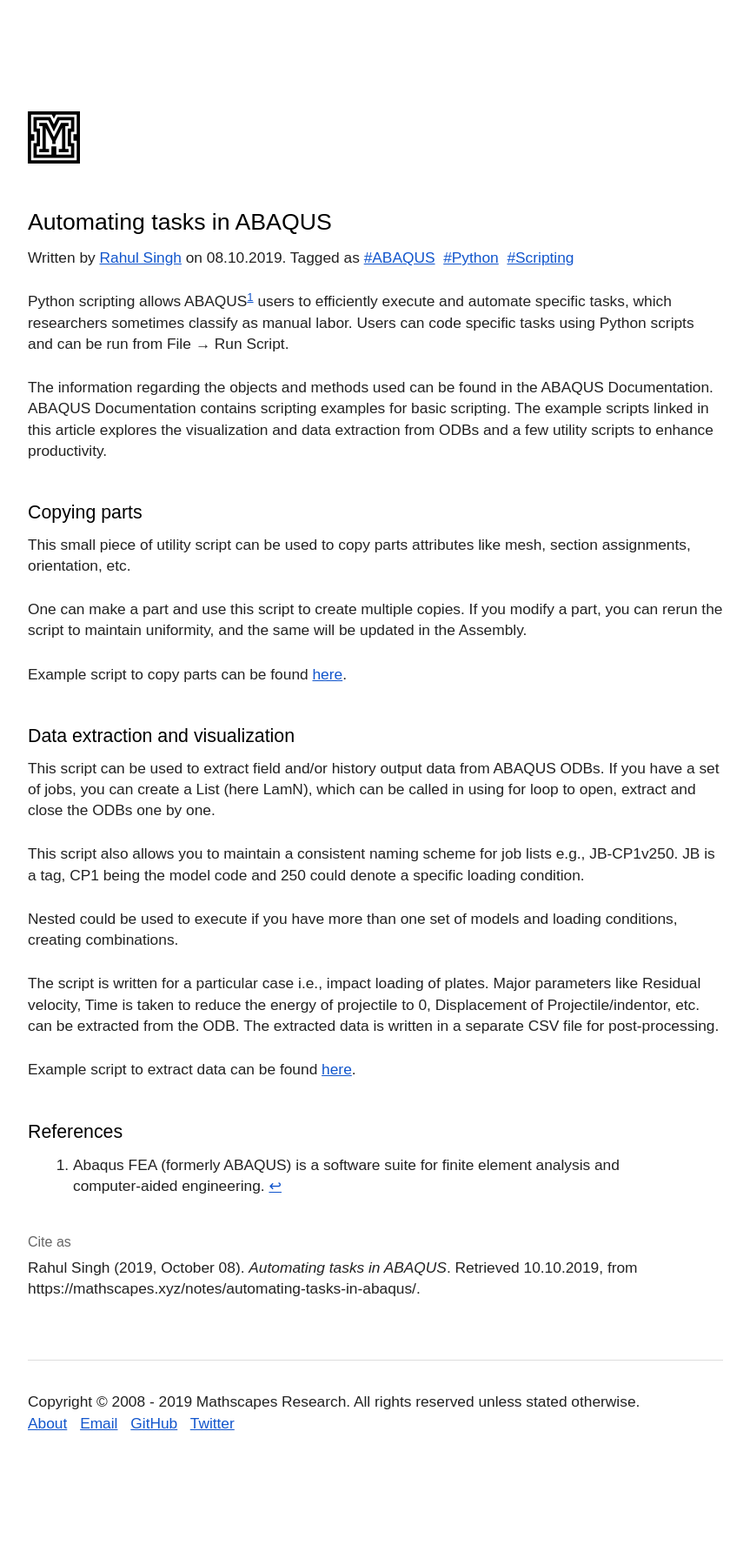
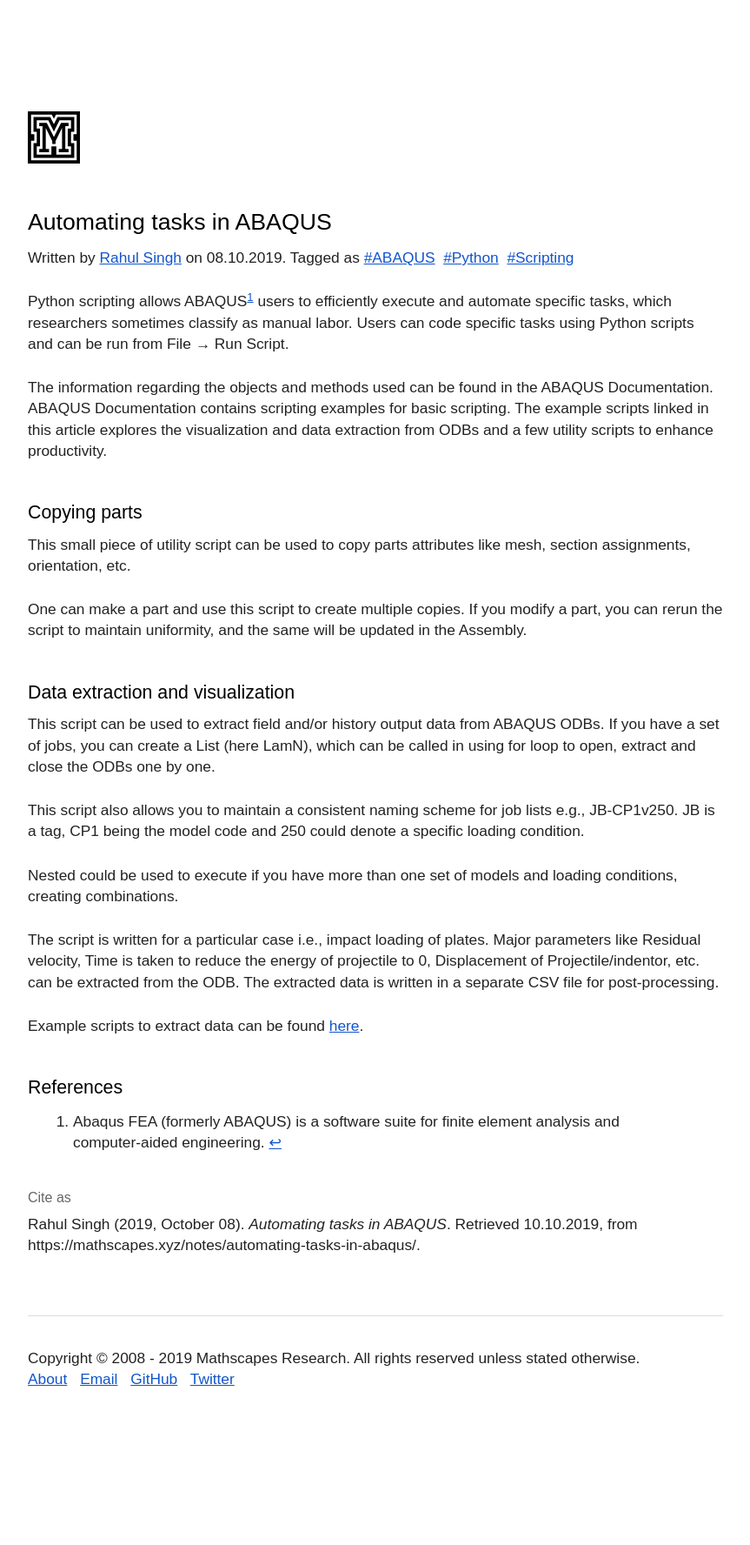
Before and after one commit to mathscapes/website, a Jekyll site: the page built from _posts/2019-10-08-automating-tasks-in-abaqus.md, in a window 1280 px wide. Shown: the whole page at 87% size, without its empty margins (208-1071 px from the left). Built offline with Jekyll 4.4.1, drawn with Linux system fonts in a browser that asks for light colours; some web fonts are replaced; after the commit the page ends 1726 px from its top, so only the background shows below that.

Commit message:
update link

```diff
--- a/_posts/2019-10-08-automating-tasks-in-abaqus.md
+++ b/_posts/2019-10-08-automating-tasks-in-abaqus.md
@@ -15,8 +15,6 @@
 
 One can make a part and use this script to create multiple copies. If you modify a part, you can rerun the script to maintain uniformity, and the same will be updated in the Assembly.
 
-Example script to copy parts can be found [here](https://github.com/mathscapes/mpart/blob/master/MPartCopy.py).
-
 ## Data extraction and visualization
 
 This script can be used to extract field and/or history output data from ABAQUS ODBs. If you have a set of jobs, you can create a List (here LamN), which can be called in using for loop to open, extract and close the ODBs one by one.
@@ -27,7 +25,7 @@
 
 The script is written for a particular case i.e., impact loading of plates. Major parameters like Residual velocity, Time is taken to reduce the energy of projectile to 0, Displacement of Projectile/indentor, etc. can be extracted from the ODB. The extracted data is written in a separate CSV file for post-processing.
 
-Example script to extract data can be found [here](https://github.com/mathscapes/mpart/blob/master/MDataPy.py).
+Example scripts to extract data can be found [here](https://github.com/mathscapes/mpart).
 
 ## References
 [^1]: Abaqus FEA (formerly ABAQUS) is a software suite for finite element analysis and computer-aided engineering.
--- a/docs/notes/automating-tasks-in-abaqus/index.html
+++ b/docs/notes/automating-tasks-in-abaqus/index.html
@@ -63,8 +63,6 @@
 
 <p>One can make a part and use this script to create multiple copies. If you modify a part, you can rerun the script to maintain uniformity, and the same will be updated in the Assembly.</p>
 
-<p>Example script to copy parts can be found <a href="https://github.com/mathscapes/mpart/blob/master/MPartCopy.py">here</a>.</p>
-
 <h2 id="data-extraction-and-visualization">Data extraction and visualization</h2>
 
 <p>This script can be used to extract field and/or history output data from ABAQUS ODBs. If you have a set of jobs, you can create a List (here LamN), which can be called in using for loop to open, extract and close the ODBs one by one.</p>
@@ -75,7 +73,7 @@
 
 <p>The script is written for a particular case i.e., impact loading of plates. Major parameters like Residual velocity, Time is taken to reduce the energy of projectile to 0, Displacement of Projectile/indentor, etc. can be extracted from the ODB. The extracted data is written in a separate CSV file for post-processing.</p>
 
-<p>Example script to extract data can be found <a href="https://github.com/mathscapes/mpart/blob/master/MDataPy.py">here</a>.</p>
+<p>Example scripts to extract data can be found <a href="https://github.com/mathscapes/mpart">here</a>.</p>
 
 <h2 id="references">References</h2>
 <div class="footnotes">
```
